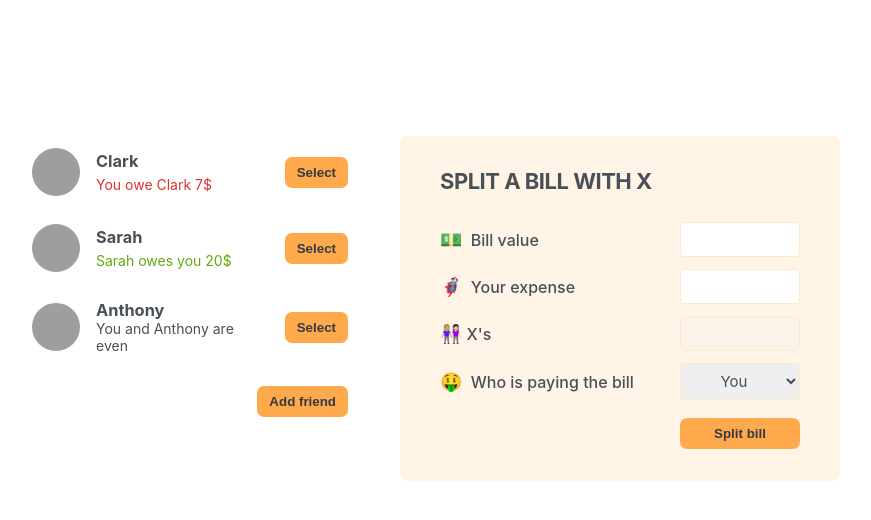
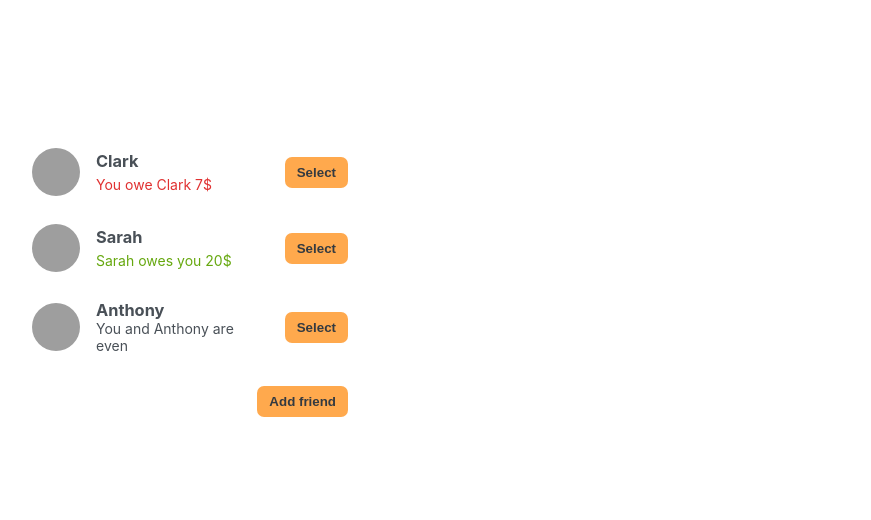
Before and after one commit to BothSann/eat-n-split-react, a React (Create React App) app: page / in a window 1280 px wide. Shown: the top 520 px of the page, without its empty margins (210-1081 px from the left). Built offline with nearby package versions, Linux system fonts and the light colour scheme; grey boxes are pictures that could not be loaded.

Commit message:
update App.js

```diff
--- a/src/App.js
+++ b/src/App.js
@@ -24,6 +24,7 @@
 export default function App() {
   const [friends, setFriends] = useState(initialFriends);
   const [showAddFriend, setShowAddFriend] = useState(false);
+  const [selectedFriend, setSelectedFriend] = useState(null);
 
   function handleShowAddFriend() {
     setShowAddFriend((cur) => !cur);
@@ -34,33 +35,51 @@
     setShowAddFriend(false);
   }
 
+  function handleSelection(friend) {
+    setSelectedFriend((cur) => (cur?.id === friend.id ? null : friend));
+    setShowAddFriend(false);
+  }
+
   return (
     <div className="app">
       <div className="sidebar">
-        <FriendsList friends={friends} />
+        <FriendsList
+          friends={friends}
+          onSelection={handleSelection}
+          selectedFriend={selectedFriend}
+        />
+
         {showAddFriend && <FormAddFriend onAddFriend={handleAddFriend} />}
+
         <Button onClick={handleShowAddFriend}>
           {showAddFriend ? "Close" : "Add friend"}
         </Button>
       </div>
-      <FormSplitBill />
+      {selectedFriend && <FormSplitBill selectedFriend={selectedFriend} />}
     </div>
   );
 }
 
-function FriendsList({ friends }) {
+function FriendsList({ friends, onSelection, selectedFriend }) {
   return (
     <ul>
       {friends.map((friend) => (
-        <Friend friend={friend} key={friend.id} />
+        <Friend
+          friend={friend}
+          key={friend.id}
+          onSelection={onSelection}
+          selectedFriend={selectedFriend}
+        />
       ))}
     </ul>
   );
 }
 
-function Friend({ friend }) {
+function Friend({ friend, onSelection, selectedFriend }) {
+  const isSelected = selectedFriend?.id === friend.id;
+
   return (
-    <li>
+    <li className={isSelected ? "selected" : ""}>
       <img src={friend.image} alt={friend.name} />
       <h3>{friend.name}</h3>
       {friend.balance < 0 && (
@@ -77,7 +96,9 @@
 
       {friend.balance === 0 && <p>You and {friend.name} are even</p>}
 
-      <Button>Select</Button>
+      <Button onClick={() => onSelection(friend)}>
+        {isSelected ? "Close" : "Select"}
+      </Button>
     </li>
   );
 }
@@ -126,10 +147,10 @@
   );
 }
 
-function FormSplitBill() {
+function FormSplitBill({ selectedFriend }) {
   return (
     <form className="form-split-bill">
-      <h2>Split a bill with X </h2>
+      <h2>Split a bill with {selectedFriend.name} </h2>
 
       <label>💵 Bill value</label>
       <input type="text"></input>
@@ -137,13 +158,13 @@
       <label>🦸🏻‍♂️ Your expense</label>
       <input type="text"></input>
 
-      <label>👩🏼‍🤝‍👩🏻X's</label>
+      <label>👩🏼‍🤝‍👩🏻{selectedFriend.name}'s</label>
       <input disabled type="text"></input>
 
       <label>🤑 Who is paying the bill</label>
       <select>
         <option value="user">You</option>
-        <option value="friend">X</option>
+        <option value="friend">{selectedFriend.name}</option>
       </select>
 
       <Button>Split bill</Button>
```
